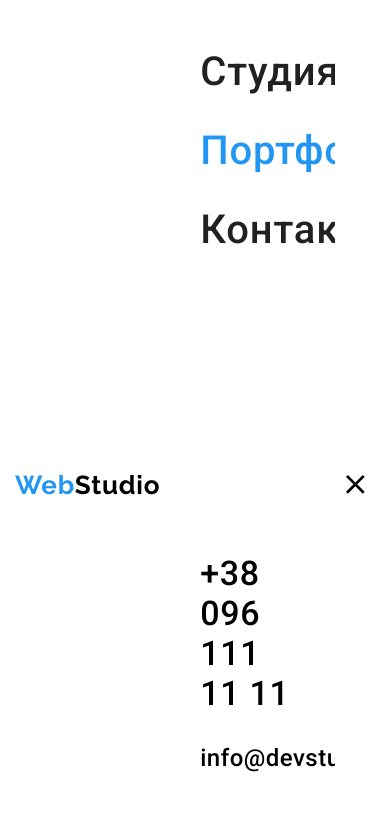
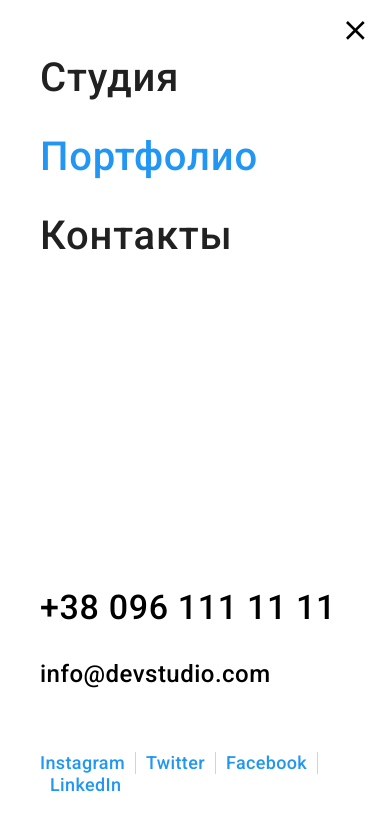
Before and after one commit to Samusev-Anton/goit-markup-hw-08, a plain HTML site: page portfolio.html in a window 390 px wide. Both pictures are taken after a click on the button 355 px from the left and 31 px from the top of the page. Shown: the top 833 px of the page. Drawn offline with nearby package versions, Linux system fonts and the light colour scheme.

Commit message:
mobile-menu

```diff
--- a/js/menu.js
+++ /dev/null
@@ -1,14 +0,0 @@
-(() => {
-  const menuBtnRef = document.querySelector("[data-menu-button]");
-  const mobileMenuRef = document.querySelector("[data-menu]");
-
-  menuBtnRef.addEventListener("click", () => {
-    const expanded =
-      menuBtnRef.getAttribute("aria-expanded") === "true" || false;
-
-    menuBtnRef.classList.toggle("is-open");
-    menuBtnRef.setAttribute("aria-expanded", !expanded);
-
-    mobileMenuRef.classList.toggle("is-open");
-  });
-})();
--- /dev/null
+++ b/js/mobile-menu.js
@@ -0,0 +1,28 @@
+(() => {
+  const mobileMenu = document.querySelector('.js-menu-container');
+  const openMenuBtn = document.querySelector('.js-open-menu');
+  const closeMenuBtn = document.querySelector('.js-close-menu');
+
+  const toggleMenu = () => {
+    const isMenuOpen =
+      openMenuBtn.getAttribute('aria-expanded') === 'true' || false;
+    openMenuBtn.setAttribute('aria-expanded', !isMenuOpen);
+    mobileMenu.classList.toggle('is-open');
+
+    const scrollLockMethod = !isMenuOpen
+      ? 'disableBodyScroll'
+      : 'enableBodyScroll';
+    bodyScrollLock[scrollLockMethod](document.body);
+  };
+
+  openMenuBtn.addEventListener('click', toggleMenu);
+  closeMenuBtn.addEventListener('click', toggleMenu);
+
+  // Close the mobile menu on wider screens if the device orientation changes
+  window.matchMedia('(min-width: 768px)').addEventListener('change', e => {
+    if (!e.matches) return;
+    mobileMenu.classList.remove('is-open');
+    openMenuBtn.setAttribute('aria-expanded', false);
+    bodyScrollLock.enableBodyScroll(document.body);
+  });
+})();
--- a/portfolio.html
+++ b/portfolio.html
@@ -21,7 +21,20 @@
         <a class="logo link" lang="en" href=""
           ><span class="logo__part">Web</span>Studio</a
         >
-        <div class="menu-container" data-menu>
+        <button
+          class="menu-toggle js-open-menu"
+          aria-expanded="false"
+          aria-controls="mobile-menu"
+        >
+          <svg
+            class="menu-icon"
+            width="40"
+            height="40"
+            aria-label="Переключатель мобильного меню"
+          >
+            <use href="./img/symbol-defs.svg#icon-menu_40px"></use>
+          </svg>
+        </button>
         <nav>
           <ul class="navi-pages list">
             <li class="navi-pages__item">
@@ -61,41 +74,6 @@
             >
           </li>
         </ul>
-          <ul class="menu-network list">
-            <li class="menu-network__item">
-              <a href="" class="menu-network__link link">Instagram</a>
-            </li>
-            <li class="menu-network__item">
-              <a href="" class="menu-network__link link">Twitter</a>
-            </li>
-            <li class="menu-network__item">
-              <a href="" class="menu-network__link link">Facebook</a>
-            </li>
-            <li class="menu-network__item">
-              <a href="" class="menu-network__link link">LinkedIn</a>
-            </li>
-          </ul>
-        </div>
-        <button
-          class="menu-button is-open"
-          data-menu-button
-          aria-expanded="false"
-        >
-          <svg
-            width="40"
-            height="40"
-            aria-label="Переключатель мобильного меню"
-          >
-            <use
-              class="menu-open"
-              href="./img/symbol-defs.svg#icon-menu_40px"
-            ></use>
-            <use
-              class="menu-close"
-              href="./img/symbol-defs.svg#icon-close_40px"
-            ></use>
-          </svg>
-        </button>
       </div>
     </header>
     <main>
@@ -588,6 +566,81 @@
         </div>
       </div>
     </footer>
+    <div class="menu-container js-menu-container" id="mobile-menu">
+      <button class="menu-toggle js-close-menu">
+        <svg
+          class="menu-icon"
+          width="40"
+          height="40"
+          aria-label="Переключатель мобильного меню"
+        >
+          <use href="./img/symbol-defs.svg#icon-close_40px"></use>
+        </svg>
+      </button>
+      <div class="mobile-menu">
+        <nav>
+          <ul class="navi-mobile list">
+            <li class="navi-pages__item">
+              <a class="link navi-pages__link" href="./index.html">Cтудия</a>
+            </li>
+            <li class="navi-pages__item">
+              <a
+                class="link navi-pages__link current__link"
+                href="./portfolio.html"
+                >Портфолио</a
+              >
+            </li>
+            <li class="navi-pages__item">
+              <a class="link navi-pages__link" href="">Контакты</a>
+            </li>
+          </ul>
+        </nav>
+        <ul class="contact-mobile list">
+          <li class="contact-pages__item">
+            <a
+              class="link contact-pages__link email"
+              lang="en"
+              href="mailto:info@devstudio.com"
+            >
+              <svg class="contact-pages__icon">
+                <use href="./img/symbol-defs.svg#icon-envelope"></use>
+              </svg>
+              info@devstudio.com</a
+            >
+          </li>
+          <li class="contact-pages__item">
+            <a class="link contact-pages__link tel" href="tel:+380961111111">
+              <svg class="contact-pages__icon">
+                <use href="./img/symbol-defs.svg#icon-smartphone"></use>
+              </svg>
+              +38 096 111 11 11</a
+            >
+          </li>
+        </ul>
+        <ul class="menu-network list">
+          <li class="menu-network__item">
+            <a href="" class="menu-network__link link">Instagram</a>
+          </li>
+          <li class="menu-network__item">
+            <a href="" class="menu-network__link link">Twitter</a>
+          </li>
+          <li class="menu-network__item">
+            <a href="" class="menu-network__link link">Facebook</a>
+          </li>
+          <li class="menu-network__item">
+            <a href="" class="menu-network__link link">LinkedIn</a>
+          </li>
+        </ul>
+      </div>
+    </div>
+
     <script src="./js/menu.js"></script>
+    <script
+      defer
+      src="https://cdnjs.cloudflare.com/ajax/libs/body-scroll-lock/3.1.5/bodyScrollLock.min.js"
+      integrity="sha512-HowizSDbQl7UPEAsPnvJHlQsnBmU2YMrv7KkTBulTLEGz9chfBoWYyZJL+MUO6p/yBuuMO/8jI7O29YRZ2uBlA=="
+      crossorigin="anonymous"
+    ></script>
+    <script defer src="js/mobile-menu.js"></script>
   </body>
 </html>
--- a/sass/base/_common.scss
+++ b/sass/base/_common.scss
@@ -1,5 +1,6 @@
 body {
-    font-family: Roboto, sans-serif;
-    background-color: var(--white);
-    color: var(--primary-text-color);
+  font-family: Roboto, sans-serif;
+  background-color: var(--white);
+  color: var(--primary-text-color);
+  position: relative;
 }
--- a/sass/components/_contacts.scss
+++ b/sass/components/_contacts.scss
@@ -1,7 +1,4 @@
 .contact-pages {
-  @media screen and (max-width: 767px) {
-    // margin-bottom: auto;
-  }
   @media screen and (min-width: $tablet) {
     margin-left: auto;
     .contact-pages__link {
@@ -14,12 +11,6 @@
     .contact-pages__item:nth-child(2) {
       margin-left: 30px;
     }
-  }
-}
-
-.contact-pages__item:last-child {
-  @media screen and (max-width: 767px) {
-    margin-bottom: 32px;
   }
 }
 
@@ -47,13 +38,6 @@
   }
   @media screen and (min-width: $desktop) {
     padding: 32px 0;
-  }
-}
-
-.contact-pages {
-  @media screen and (max-width: 767px) {
-    display: flex;
-    flex-direction: column-reverse;
   }
 }
 
--- a/sass/components/_header.scss
+++ b/sass/components/_header.scss
@@ -26,6 +26,6 @@
   justify-content: space-between;
   align-items: center;
   @media screen and (max-width: 767px) {
-    // position: relative;
+    position: relative;
   }
 }
--- a/sass/components/_menu.scss
+++ b/sass/components/_menu.scss
@@ -1,85 +1,70 @@
 .menu-container {
   @media screen and (max-width: 767px) {
-    display: none;
-    position: absolute;
-    width: 100%;
+    position: fixed;
+    display: flex;
+    flex-direction: column;
+    background-color: $white;
+    width: 100vw;
+    height: 100vh;
     top: 0;
     left: 0;
-    height: 100%;
-    background-color: $white;
-    overflow-y: scroll;
-    padding: 48px 40px;
-    position: relative;
-    height: 100%;
     z-index: 99;
-  }
-  @media screen and (min-width: $tablet) {
-    display: flex;
-    flex-grow: 1;
-    align-items: center;
-    justify-content: space-evenly;
-  }
-
-  &.is-open {
-    display: block;
-  }
-}
-// .menu-wrapper {
-//   @media screen and (max-width: 767px) {
-//     padding: 48px 40px;
-//     position: relative;
-//     height: 100%;
-//   }
-//   @media screen and (min-width: $tablet) {
-//     display: flex;
-//     flex-grow: 1;
-//     align-items: center;
-//     justify-content: space-evenly;
-//   }
-// }
-.menu-button {
-  display: block;
-  margin-left: auto;
-  padding: 0;
-  border: none;
-  background-color: transparent;
-
-  &.is-open .menu-close {
-    display: none;
-  }
-
-  &.is-open .menu-open {
-    display: block;
+    transform: translateX(100%);
+    transition: transform 250ms ease-in-out;
   }
   @media screen and (min-width: $tablet) {
     display: none;
   }
 }
 
-.menu-close-button {
+.menu-container.is-open {
+  transform: translateX(0);
+}
+
+.menu-toggle {
+  display: block;
   margin-left: auto;
   padding: 0;
   border: none;
   background-color: transparent;
-  position: absolute;
-  top: 10px;
-  right: 15px;
   @media screen and (min-width: $tablet) {
     display: none;
   }
 }
 
-.menu-open {
-  display: none;
+.menu-icon {
+  fill: inherit;
+  transform: fill $time-transition $cubik;
+  .menu-toggle:hover &,
+  .menu-toggle:focus & {
+    fill: $accent-color;
+  }
 }
 
-/* NAVIGATION */
+.menu-toggle.js-close-menu {
+  margin-top: 10px;
+  margin-right: 15px;
+}
+
+.mobile-menu {
+  padding: 0 0 48px 40px;
+  display: flex;
+  flex-grow: 1;
+  flex-direction: column;
+  justify-content: space-between;
+}
+
+@media screen and (max-width: 767px) {
+  .contact-pages__item:first-child {
+    margin-top: 34px;
+  }
+}
 
 .menu-network {
   @include font(500, 18px, 22px, 0.02em, $accent-color);
   display: flex;
   flex-wrap: wrap;
-  margin-top: 64px;
+  padding-top: 64px;
 
   @media screen and (min-width: $tablet) {
     display: none;
@@ -108,3 +93,18 @@
     color: black;
   }
 }
+
+@media screen and (max-width: 767px) {
+  .navi-pages,
+  .contact-pages {
+    display: none;
+  }
+}
+
+.contact-mobile {
+  @media screen and (max-width: 767px) {
+    display: flex;
+    flex-direction: column-reverse;
+    margin-top: auto;
+  }
+}
--- a/sass/components/_navi.scss
+++ b/sass/components/_navi.scss
@@ -18,9 +18,6 @@
 }
 
 .navi-pages {
-  @media screen and (max-width: 767px) {
-    margin-bottom: 300px;
-  }
   @media screen and (min-width: $tablet) {
     display: flex;
     margin-left: 90px;
```
Also changed, not shown: index.html (+80 -37 lines), css/main.css, css/main.min.css, 2 other files. Lines whose indentation alone changed are shown as unchanged.
